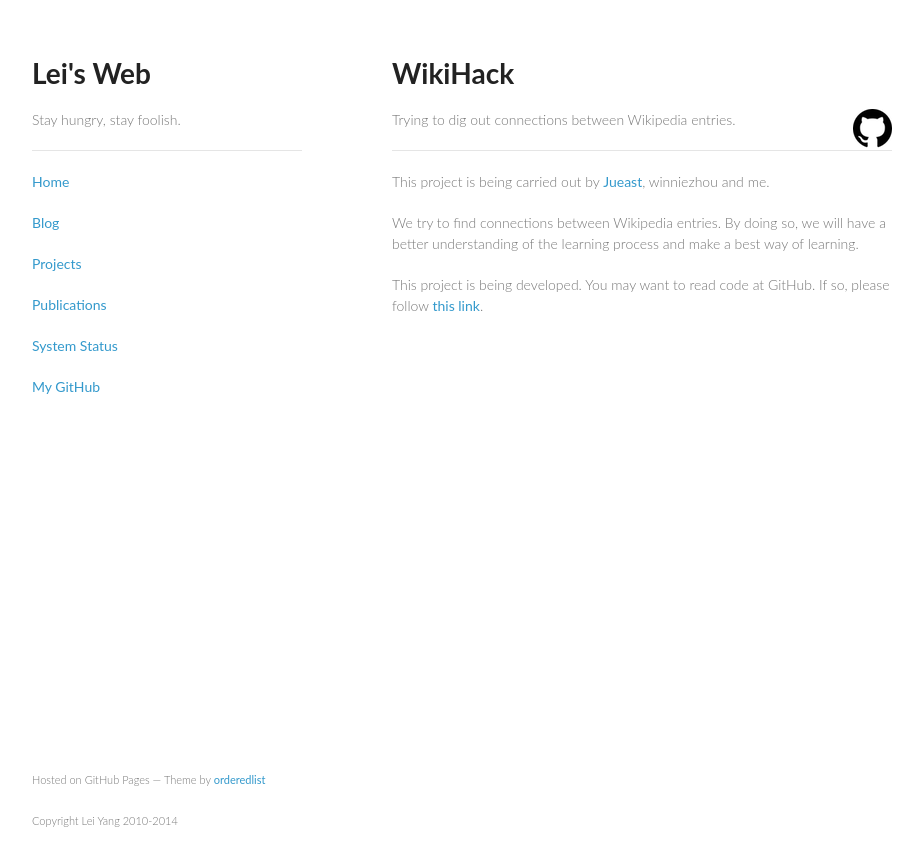
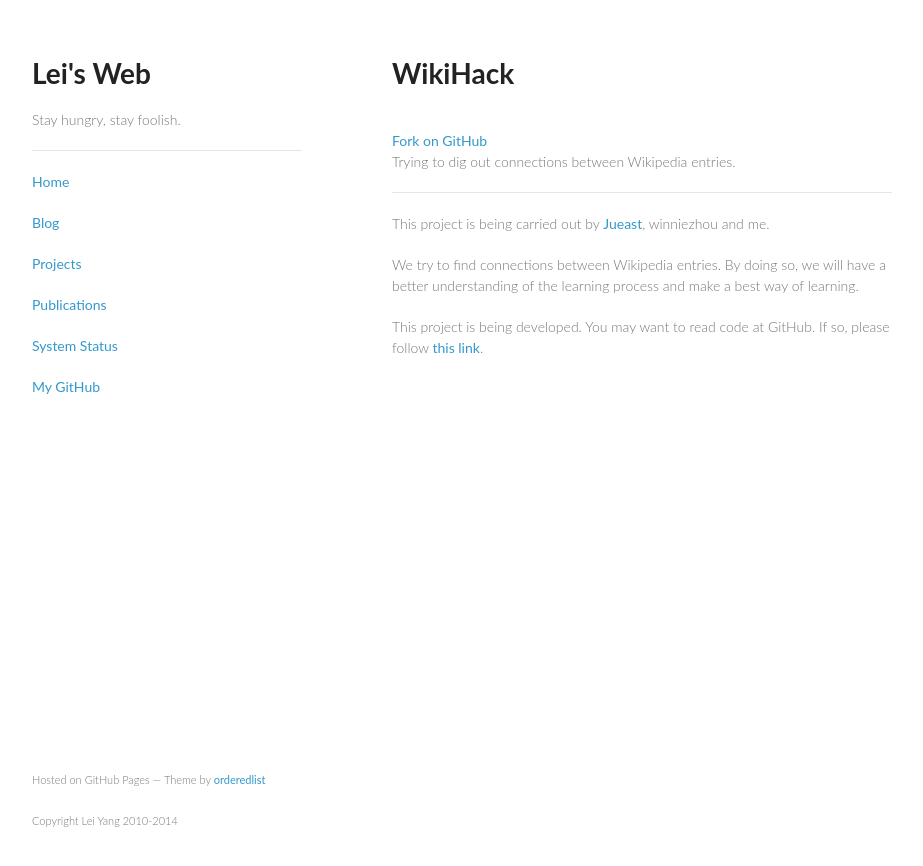
Before and after one commit to yangl1996/homepage, a Jekyll site: the page built from _posts/2014-09-02-WikiHack.md, in a window 1280 px wide. Shown: the top 866 px of the page, without its empty margins (178-1101 px from the left). Built offline with Jekyll 4.4.1, drawn with Linux system fonts in a browser that asks for light colours; some web fonts are replaced.

Commit message:
Update minimal_project.html

```diff
--- a/_layouts/minimal_project.html
+++ b/_layouts/minimal_project.html
@@ -4,7 +4,8 @@
     <h1>{{ page.title }}</h1>
     {% if page.ghlink %}
     <a href="{{ page.ghlink }}">
-         <img src="/static/ghicon-32.png" align="right">
+    </br>
+         Fork on GitHub
     </a>
     {% endif %}
     {% if page.introduction %}
```
